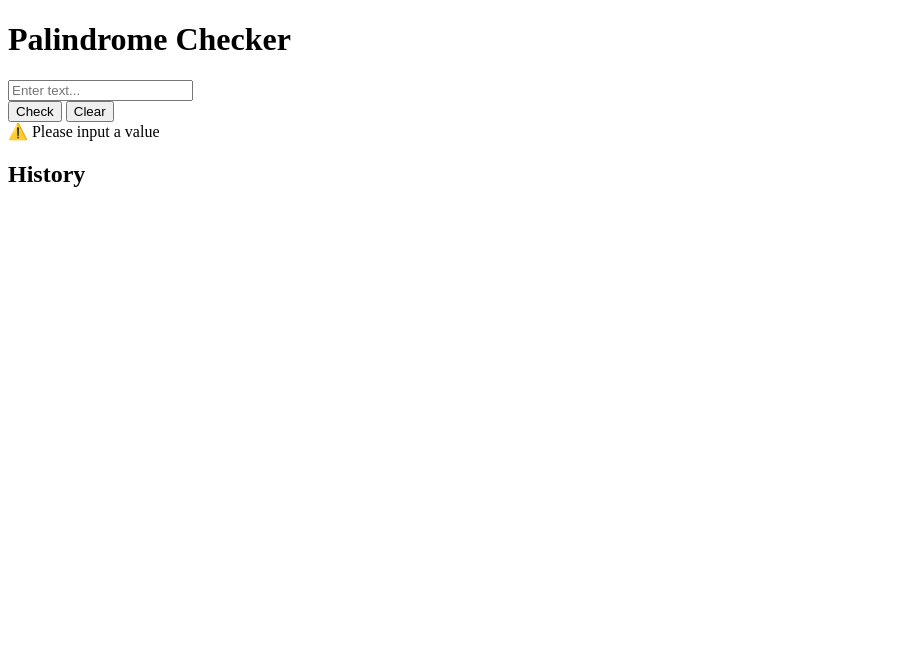
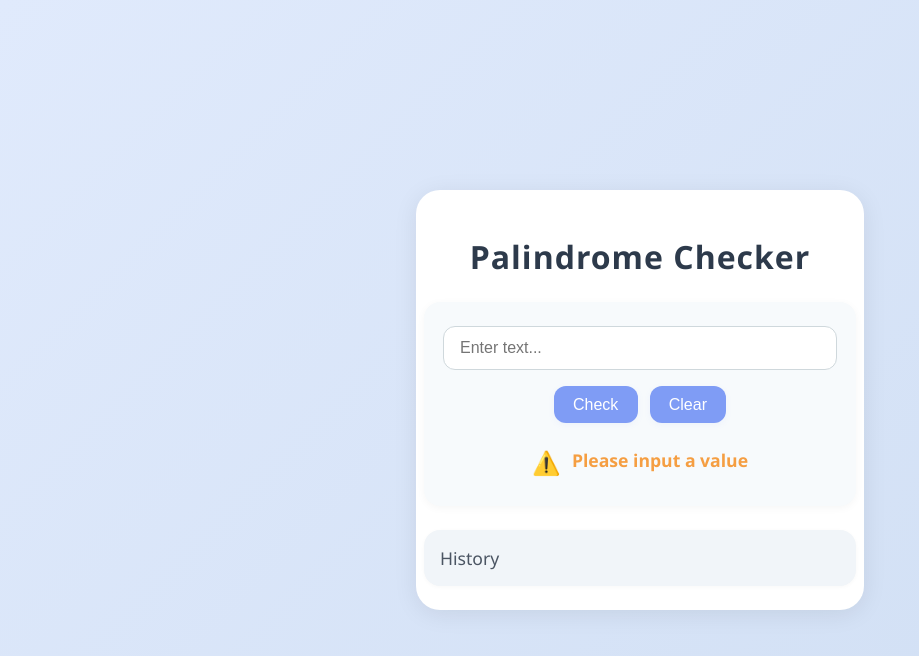
Before and after one commit to archieew/Palindrome-Checker, a plain HTML site: page index.html in a window 1280 px wide. Both pictures are taken after a click on the button "Check". Shown: the whole page, without its empty margins (0-919 px from the left). Drawn offline with Linux system fonts and the light colour scheme.

Commit message:
Update styles.css
new css

```diff
--- a/styles.css
+++ b/styles.css
@@ -1 +1,161 @@
-styles.css
+body {
+  background: linear-gradient(135deg, #e0eafc 0%, #cfdef3 100%);
+  min-height: 100vh;
+  margin: 0;
+  font-family: 'Segoe UI', Arial, sans-serif;
+  display: flex;
+  align-items: center;
+  justify-content: center;
+}
+
+.container {
+  max-width: 400px;
+  width: 100%;
+  margin: 2rem auto;
+  padding: 1.5rem;
+  background: #fff;
+  border-radius: 1.5rem;
+  box-shadow: 0 4px 24px rgba(0,0,0,0.08);
+  display: flex;
+  flex-direction: column;
+  align-items: center;
+}
+
+h1 {
+  margin-bottom: 1.5rem;
+  color: #2d3a4b;
+  font-size: 2rem;
+  letter-spacing: 1px;
+}
+
+.card {
+  width: 100%;
+  background: #f7fafc;
+  border-radius: 1rem;
+  padding: 1.5rem 1rem;
+  box-shadow: 0 2px 8px rgba(0,0,0,0.04);
+  display: flex;
+  flex-direction: column;
+  align-items: center;
+  margin-bottom: 1.5rem;
+}
+
+#text-input {
+  width: 90%;
+  padding: 0.75rem 1rem;
+  border: 1px solid #cfd8dc;
+  border-radius: 0.75rem;
+  font-size: 1rem;
+  margin-bottom: 1rem;
+  outline: none;
+  transition: border 0.2s;
+}
+#text-input:focus {
+  border: 1.5px solid #7f9cf5;
+}
+
+.button-group {
+  display: flex;
+  gap: 0.75rem;
+  margin-bottom: 1rem;
+}
+
+button {
+  padding: 0.6rem 1.2rem;
+  border: none;
+  border-radius: 0.75rem;
+  background: #7f9cf5;
+  color: #fff;
+  font-size: 1rem;
+  cursor: pointer;
+  transition: background 0.2s, transform 0.1s;
+  box-shadow: 0 2px 6px rgba(127,156,245,0.08);
+}
+button:hover {
+  background: #5a7be6;
+  transform: translateY(-2px) scale(1.03);
+}
+
+#result {
+  min-height: 2.2rem;
+  font-size: 1.1rem;
+  margin-top: 0.5rem;
+  text-align: center;
+  transition: color 0.2s;
+}
+.palindrome {
+  color: #38b000;
+  font-weight: 600;
+}
+.not-palindrome {
+  color: #e63946;
+  font-weight: 600;
+}
+.warning {
+  color: #f59e42;
+  font-weight: 600;
+}
+.icon {
+  font-size: 1.3em;
+  vertical-align: middle;
+  margin-right: 0.3em;
+}
+
+.fade {
+  animation: fadeIn 0.5s;
+}
+@keyframes fadeIn {
+  from { opacity: 0; transform: translateY(10px); }
+  to { opacity: 1; transform: translateY(0); }
+}
+
+.history-section {
+  width: 100%;
+  background: #f1f5f9;
+  border-radius: 1rem;
+  padding: 1rem 1rem 0.5rem 1rem;
+  box-shadow: 0 1px 4px rgba(0,0,0,0.03);
+}
+.history-section h2 {
+  margin: 0 0 0.5rem 0;
+  font-size: 1.1rem;
+  color: #4b5563;
+  font-weight: 500;
+}
+#history-list {
+  list-style: none;
+  padding: 0;
+  margin: 0;
+  max-height: 180px;
+  overflow-y: auto;
+}
+#history-list li {
+  padding: 0.4rem 0.2rem;
+  border-bottom: 1px solid #e5e7eb;
+  display: flex;
+  align-items: center;
+  font-size: 1rem;
+  transition: background 0.2s;
+}
+#history-list li:last-child {
+  border-bottom: none;
+}
+#history-list .palindrome {
+  color: #38b000;
+}
+#history-list .not-palindrome {
+  color: #e63946;
+}
+
+@media (max-width: 600px) {
+  .container {
+    max-width: 98vw;
+    padding: 0.5rem;
+  }
+  .card, .history-section {
+    padding: 1rem 0.5rem;
+  }
+  h1 {
+    font-size: 1.3rem;
+  }
+}
```
